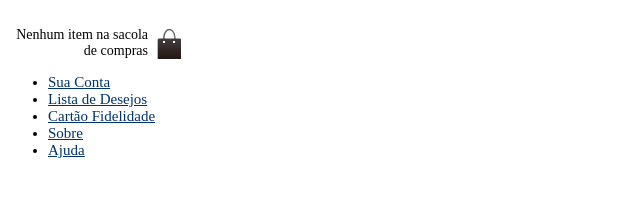
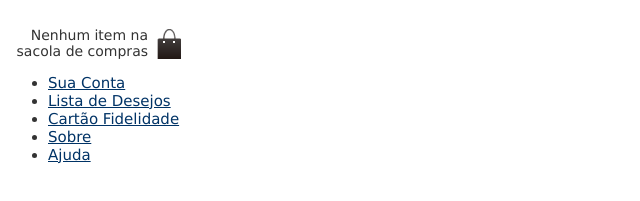
Before and after one commit to caiosantos10/curso-html-css-js, a plain HTML site: page index.html in a window 1280 px wide. Shown: the part 109-310 px from the top of the page, without its empty margins (0-640 px from the left). Drawn offline with Linux system fonts and the light colour scheme.

Commit message:
3.7 finalizada

```diff
--- a/css/estilos.css
+++ b/css/estilos.css
@@ -15,3 +15,8 @@
 .menu-opcoes a {
     color: #003366;
 }
+
+body {
+    color: #333333;
+    font-family: "Lucida Sans Unicode", "Lucida Grande", sans-serif;
+}
```
